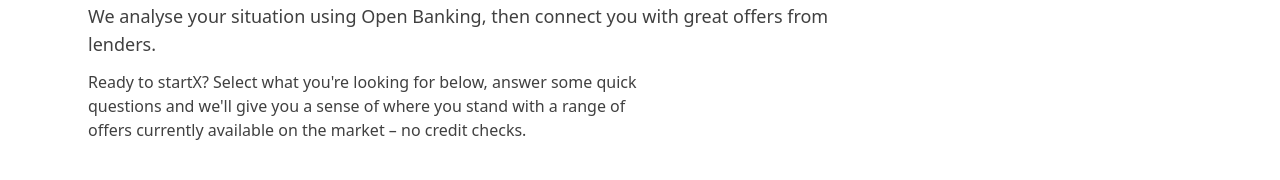
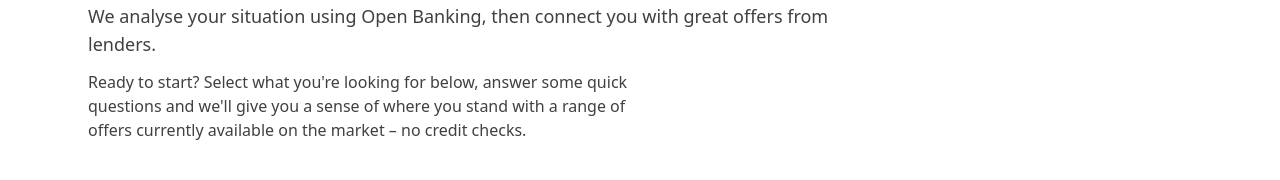
Before and after one commit to RukiDe/sold-nextjs, a Next.js app: page / in a window 1280 px wide. Shown: the part 227-407 px from the top of the page. Built offline with nearby package versions, Linux system fonts and the light colour scheme.

Commit message:
browser tab fixed finally

```diff
--- a/app/page.tsx
+++ b/app/page.tsx
@@ -18,7 +18,7 @@
           </p>
 
           <p className="mt-3 text-sm sm:text-base text-neutral-700 max-w-xl">
-            Ready to startX? Select what you&apos;re looking for below, answer
+            Ready to start? Select what you&apos;re looking for below, answer
             some quick questions and we&apos;ll give you a sense of where you
             stand with a range of offers currently available on the market –
             no credit checks.
```
